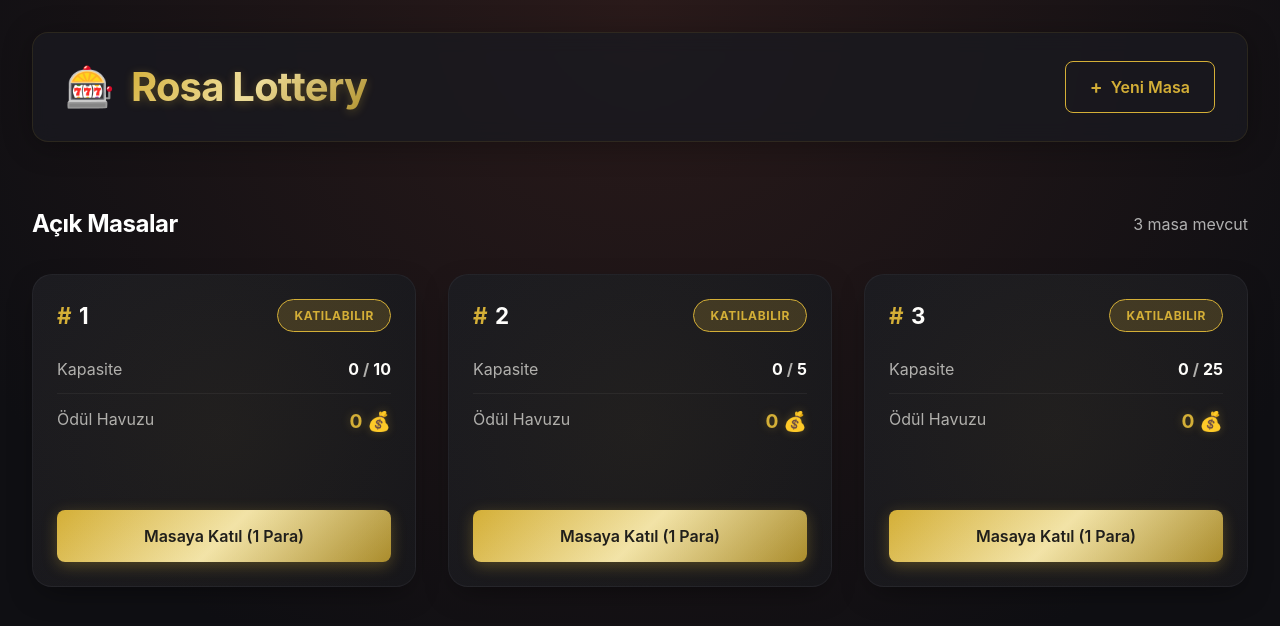
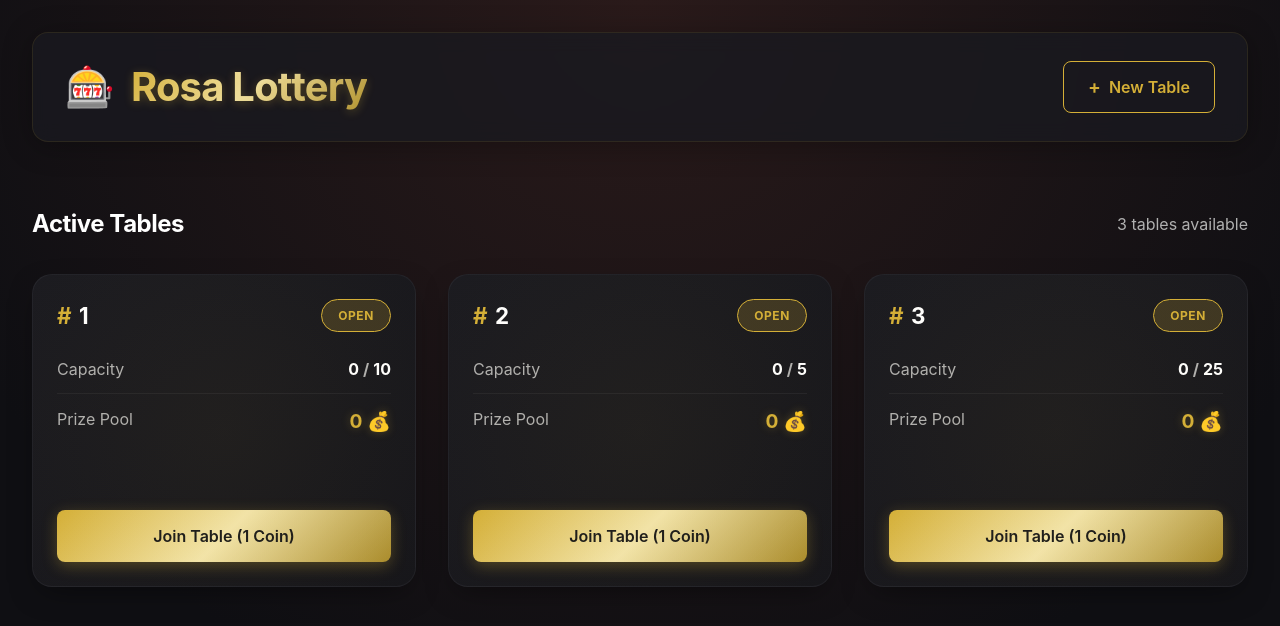
Before and after one commit to emirhsnkoca/Rosa-app, a React app in the folder frontend/: page / in a window 1280 px wide. Shown: the top 626 px of the page. Built offline with nearby package versions, Linux system fonts and the light colour scheme; the HTML template or start-up script is replaced by a standard one.

Commit message:
english translated

```diff
--- a/frontend/src/App.tsx
+++ b/frontend/src/App.tsx
@@ -21,7 +21,7 @@ function AppContent() {
           className="secondary new-table-btn"
           onClick={() => setIsCreateModalOpen(true)}
         >
-          <span style={{ fontSize: '1.2rem' }}>+</span> Yeni Masa
+          <span style={{ fontSize: '1.2rem' }}>+</span> New Table
         </button>
       </header>
 
--- a/frontend/src/components/CreateTableModal.tsx
+++ b/frontend/src/components/CreateTableModal.tsx
@@ -30,7 +30,7 @@ export function CreateTableModal({ isOpen, onClose }: CreateTableModalProps) {
           color: 'var(--text-primary)',
           textAlign: 'center'
         }}>
-          Yeni Masa Oluştur
+          Create New Table
         </h2>
 
         <div style={{ marginBottom: '2rem' }}>
@@ -44,7 +44,7 @@ export function CreateTableModal({ isOpen, onClose }: CreateTableModalProps) {
               letterSpacing: '0.05em',
             }}
           >
-            Masa Kapasitesi
+            Table Capacity
           </label>
           <div className="capacity-grid">
             {CAPACITY_OPTIONS.map((capacity) => (
@@ -91,7 +91,7 @@ export function CreateTableModal({ isOpen, onClose }: CreateTableModalProps) {
               padding: '0.8rem 2rem',
             }}
           >
-            İptal
+            Cancel
           </button>
           <button
             className="primary"
@@ -101,7 +101,7 @@ export function CreateTableModal({ isOpen, onClose }: CreateTableModalProps) {
               minWidth: '120px',
             }}
           >
-            Oluştur
+            Create
           </button>
         </div>
       </div>
--- a/frontend/src/components/TableCard.tsx
+++ b/frontend/src/components/TableCard.tsx
@@ -12,12 +12,12 @@ export function TableCard({ table }: TableCardProps) {
 
   const getStatusText = () => {
     if (table.status === 'completed' && table.winner) {
-      return 'Tamamlandı';
+      return 'Completed';
     }
     if (table.status === 'full') {
-      return 'Çekiliş...';
+      return 'Drawing...';
     }
-    return 'Katılabilir';
+    return 'Open';
   };
 
   const getStatusStyle = () => {
@@ -59,7 +59,7 @@ export function TableCard({ table }: TableCardProps) {
 
       <div className="card-stats">
         <div className="stat-row">
-          <span style={{ color: 'var(--text-secondary)' }}>Kapasite</span>
+          <span style={{ color: 'var(--text-secondary)' }}>Capacity</span>
           <span style={{ fontWeight: 'bold', color: 'var(--text-primary)' }}>
             <span style={{ color: table.participants.length >= table.capacity ? '#ff4757' : 'inherit' }}>
               {table.participants.length}
@@ -69,7 +69,7 @@ export function TableCard({ table }: TableCardProps) {
           </span>
         </div>
         <div className="stat-row">
-          <span style={{ color: 'var(--text-secondary)' }}>Ödül Havuzu</span>
+          <span style={{ color: 'var(--text-secondary)' }}>Prize Pool</span>
           <span style={{
             color: 'var(--gold-primary)',
             fontWeight: 'bold',
@@ -84,7 +84,7 @@ export function TableCard({ table }: TableCardProps) {
       {table.status === 'completed' && table.winner && (
         <div className="winner-box">
           <div style={{ color: '#00b894', fontWeight: 'bold', marginBottom: '0.3rem' }}>
-            🎉 Kazanan!
+            🎉 Winner!
           </div>
           <div style={{ fontSize: '0.9rem', color: 'var(--text-primary)' }}>
             {table.winner.name || table.winner.address}
@@ -95,7 +95,7 @@ export function TableCard({ table }: TableCardProps) {
       {table.participants.length > 0 && (
         <div className="participants-list">
            <div style={{ color: 'var(--text-secondary)', fontSize: '0.8rem', marginBottom: '0.5rem', textTransform: 'uppercase', letterSpacing: '0.05em' }}>
-            Katılımcılar
+            Participants
           </div>
           {table.participants.map((p, idx) => (
             <div key={idx} className="participant-item">
@@ -114,10 +114,10 @@ export function TableCard({ table }: TableCardProps) {
         }}
       >
         {isFull
-          ? 'Masa Dolu'
+          ? 'Table Full'
           : table.status === 'completed'
-          ? 'Tamamlandı'
-          : 'Masaya Katıl (1 Para)'}
+          ? 'Completed'
+          : 'Join Table (1 Coin)'}
       </button>
     </div>
   );
--- a/frontend/src/components/TableList.tsx
+++ b/frontend/src/components/TableList.tsx
@@ -16,9 +16,9 @@ export function TableList() {
           gap: '1rem'
         }}
       >
-        <h2 style={{ margin: 0, color: 'var(--text-primary)' }}>Açık Masalar</h2>
+        <h2 style={{ margin: 0, color: 'var(--text-primary)' }}>Active Tables</h2>
         <span style={{ color: 'var(--text-secondary)' }}>
-          {state.tables.length} masa mevcut
+          {state.tables.length} tables available
         </span>
       </div>
 
@@ -30,7 +30,7 @@ export function TableList() {
 
       {state.tables.length === 0 && (
         <div className="empty-state">
-          Henüz açık masa yok. İlk masayı oluşturun!
+          No active tables yet. Create the first one!
         </div>
       )}
     </div>
--- a/frontend/src/context/AppContext.tsx
+++ b/frontend/src/context/AppContext.tsx
@@ -19,7 +19,7 @@ const generateMockUser = (): User => {
   const randomId = Math.random().toString(36).substring(2, 9);
   return {
     address: `user_${randomId}`,
-    name: `Kullanıcı_${randomId}`,
+    name: `User_${randomId}`,
   };
 };
 
@@ -94,13 +94,13 @@ export function AppProvider({ children }: { children: ReactNode }) {
         if (table.id === tableId) {
           // Masa dolu mu kontrol et
           if (table.participants.length >= table.capacity) {
-            alert('Bu masa dolu!');
+            alert('This table is full!');
             return table;
           }
 
           // Masa tamamlanmış mı kontrol et
           if (table.status === 'completed') {
-            alert('Bu masa tamamlanmış!');
+            alert('This table is already completed!');
             return table;
           }
 
```
